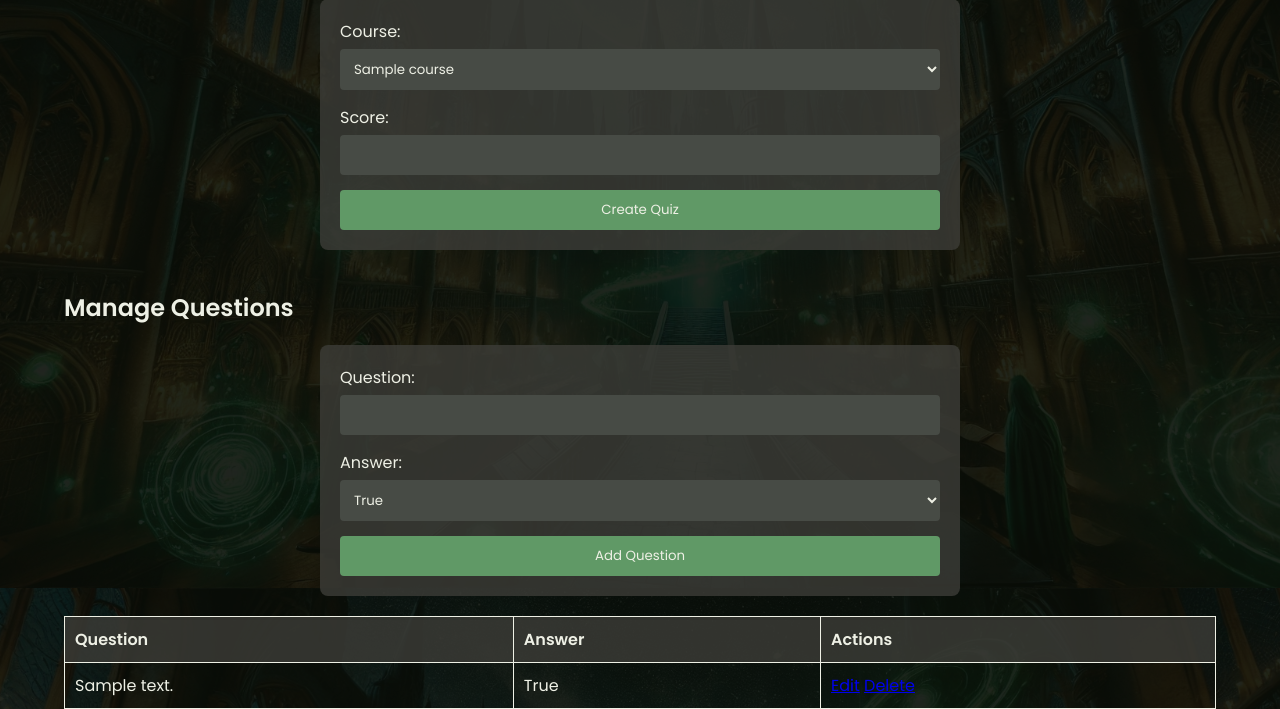
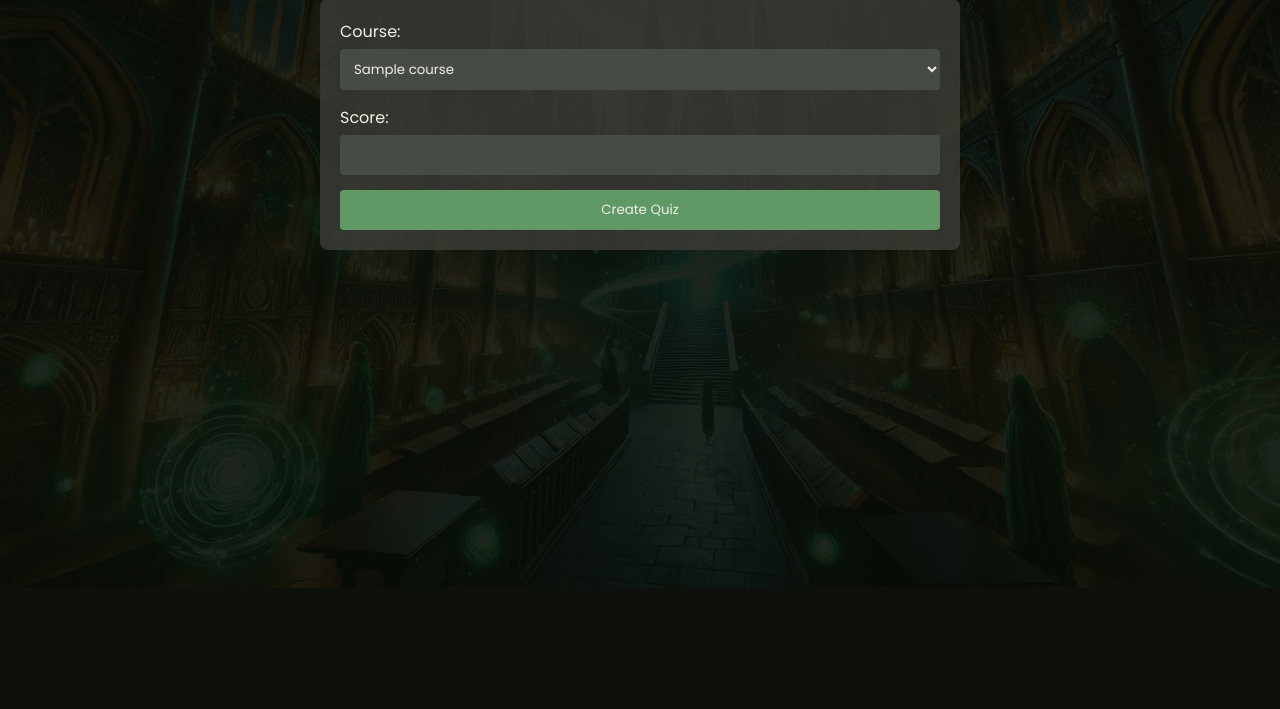
Before and after one commit to r6mez/Hogwarts-For-Programming, a PHP site: template src/views/createQuiz.view.php in a window 1280 px wide. Shown: the part 212-921 px from the top of the page. After the commit the page ends 800 px from the top, so only its background shows below. Run offline with PHP 8.4, Linux system fonts and the light colour scheme; the template is opened without the code that fills it: most values are stand-ins (such as "Sample title", 1, 10 or a date in 2020).

Commit message:
fixing some bugs

```diff
--- a/config/config.php
+++ b/config/config.php
@@ -5,7 +5,7 @@ return [
     'version' => '1.0.0',
     'db' => [
         'dsn' => 'mysql:host=localhost;dbname=Hogwarts',
-        'username' => 'root',
-        'password' => '2005',
+        'username' => 'hogwarts',
+        'password' => 'hogwarts',
     ],
 ];
--- a/src/controllers/QuizesController.php
+++ b/src/controllers/QuizesController.php
@@ -100,6 +100,11 @@ class QuizesController {
         $stmt->bindParam(':studentId', $studentId, \PDO::PARAM_INT);
         $stmt->execute();
 
+        $stmt = $db->prepare("SELECT points FROM students WHERE id = :studentId");
+        $stmt->bindParam(':studentId', $studentId, \PDO::PARAM_INT);
+        $stmt->execute();
+        $_SESSION['student']['points'] = $stmt->fetchColumn();
+
         header("Location: /quizResult?quiz_id=$quizId&points=$awardedPoints");
         exit;
     }
--- a/src/controllers/RegisterController.php
+++ b/src/controllers/RegisterController.php
@@ -41,7 +41,7 @@ class RegisterController
             ':id' => $userId,
             ':house_id' => $randomHouseId,
         ]);
-        $userId = $pdo->lastInsertId();
+        // Do NOT update $userId here, as students.id is the same as users.id
 
         // Assign a random wand to the user
         $wandWoodTypes = ['Holly', 'Yew', 'Elder', 'Willow', 'Hawthorn', 'Oak'];
--- a/src/views/createQuiz.view.php
+++ b/src/views/createQuiz.view.php
@@ -83,41 +83,6 @@
             <input type="number" id="score" name="score" required>
             <button type="submit">Create Quiz</button>
         </form>
-
-        <h2>Manage Questions</h2>
-        <form action="/manageQuestions/create" method="POST">
-            <input type="hidden" name="quiz_id" value="<?= htmlspecialchars($quiz_id ?? '') ?>">
-            <label for="body">Question:</label>
-            <input type="text" id="body" name="body" required>
-            <label for="answer">Answer:</label>
-            <select id="answer" name="answer" required>
-                <option value="1">True</option>
-                <option value="0">False</option>
-            </select>
-            <button type="submit">Add Question</button>
-        </form>
-
-        <table>
-            <thead>
-                <tr>
-                    <th>Question</th>
-                    <th>Answer</th>
-                    <th>Actions</th>
-                </tr>
-            </thead>
-            <tbody>
-                <?php foreach ($questions as $question): ?>
-                    <tr>
-                        <td><?= htmlspecialchars($question['body']) ?></td>
-                        <td><?= $question['answer'] ? 'True' : 'False' ?></td>
-                        <td>
-                            <a href="/manageQuestions/edit?id=<?= $question['id'] ?>">Edit</a>
-                            <a href="/manageQuestions/delete?id=<?= $question['id'] ?>&quiz_id=<?= htmlspecialchars($quiz_id) ?>" onclick="return confirm('Are you sure?')">Delete</a>
-                        </td>
-                    </tr>
-                <?php endforeach; ?>
-            </tbody>
-        </table>
     </div>
 </body>
 </html>
```
Also changed, not shown: src/controllers/ProfessorController.php (+4 -5 lines).
